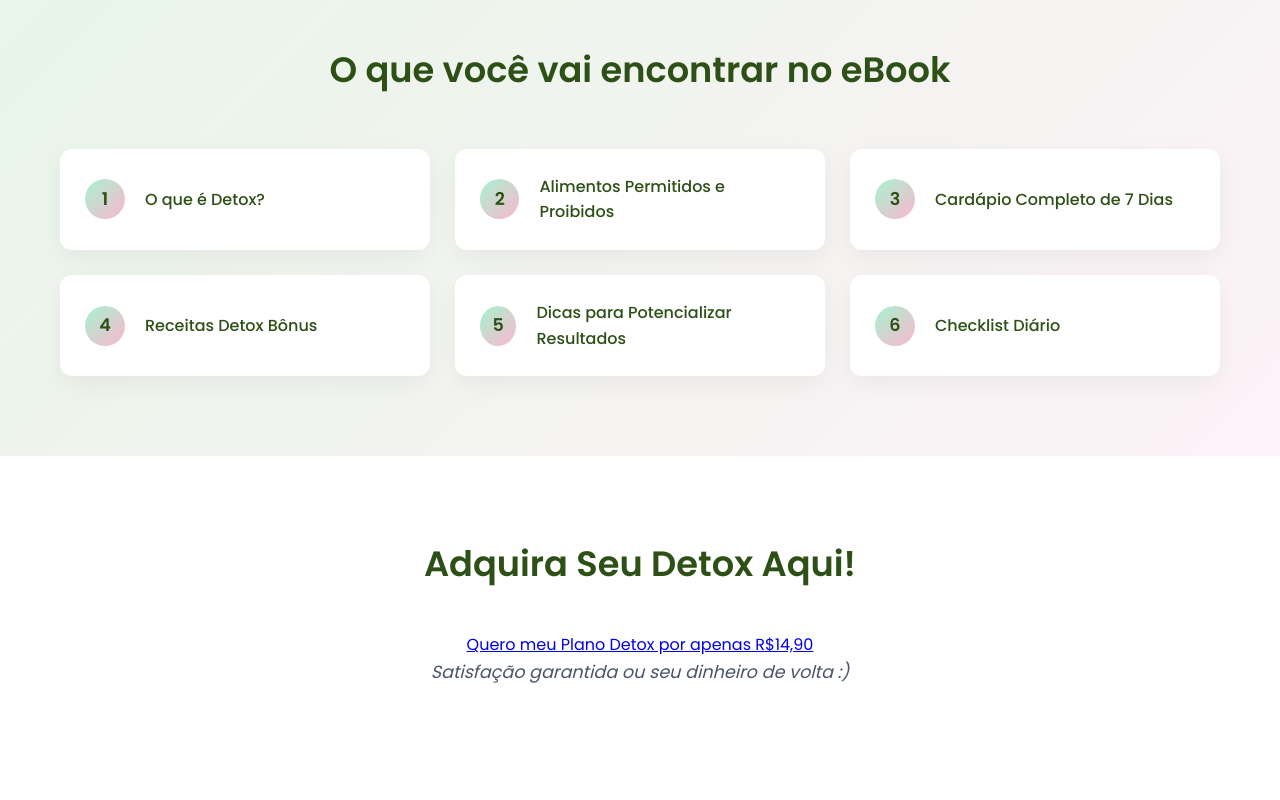
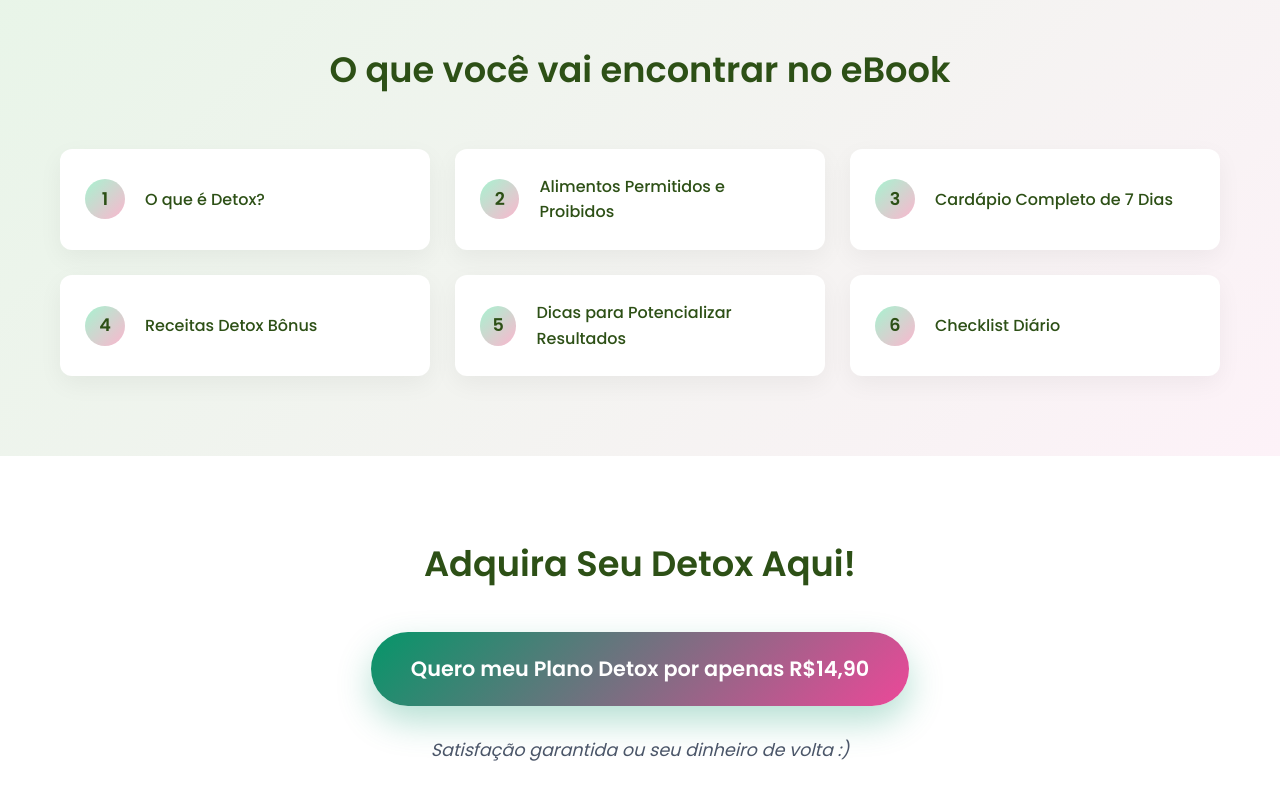
Before and after one commit to pkxisperito/detox7dias, a plain HTML site: page index.html in a window 1280 px wide. Shown: the part 2051-2851 px from the top of the page. Before the commit the page ends 2817 px from the top, so only its background shows below. Drawn offline with Linux system fonts and the light colour scheme.

Commit message:
Update index.html 2

```diff
--- a/index.html
+++ b/index.html
@@ -132,7 +132,7 @@
     <section class="cta">
         <div class="container">
             <h2>Adquira Seu Detox Aqui!</h2>
-            <a href="https://pay.kirvano.com/e3d9ec61-a77d-4a41-97fc-1cfa78dc1f44">
+            <a href="https://pay.kirvano.com/e3d9ec61-a77d-4a41-97fc-1cfa78dc1f44" class="cta-button">
                 Quero meu Plano Detox por apenas R$14,90
             </a>
             <p class="guarantee">Satisfação garantida ou seu dinheiro de volta :)</p>
```
